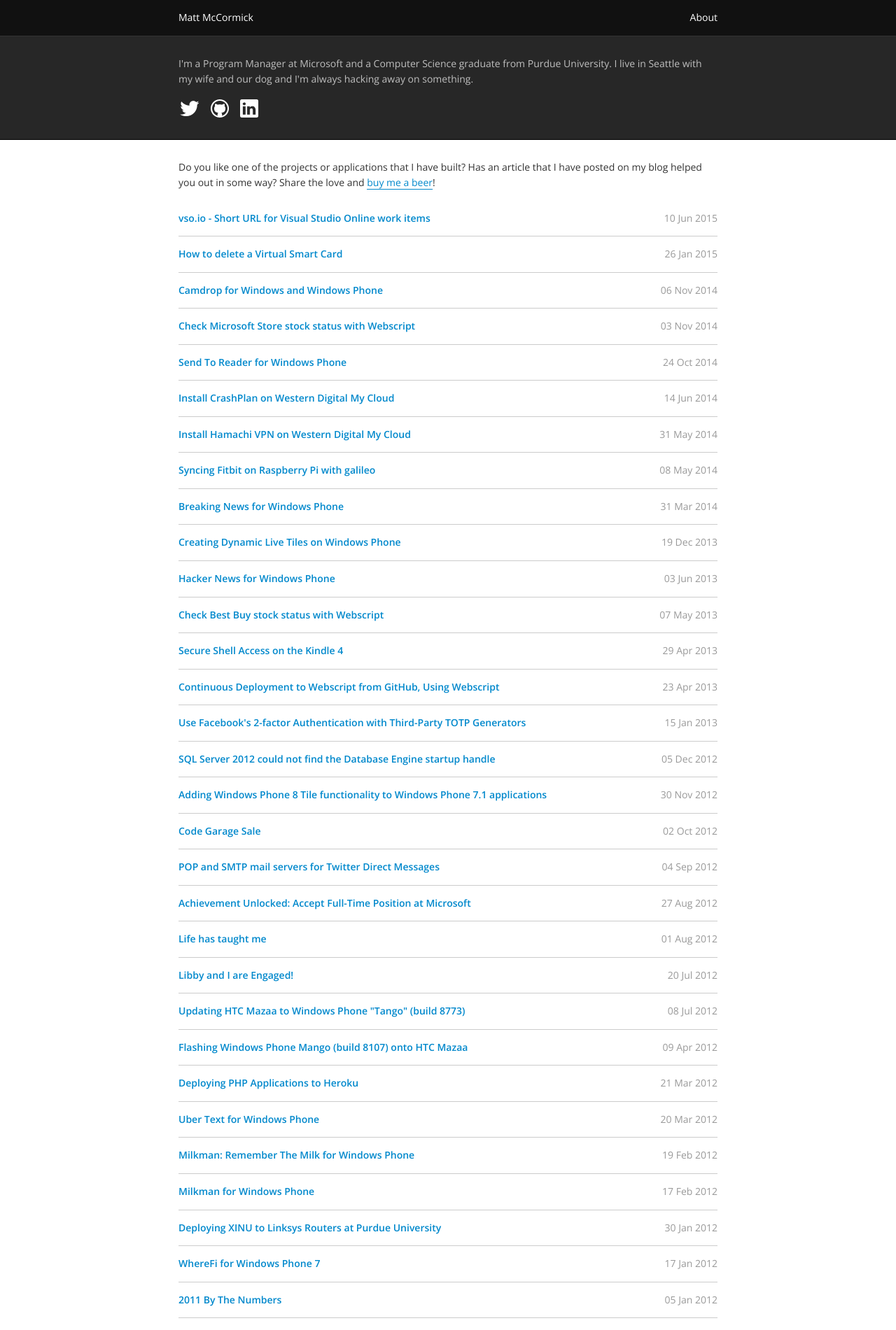
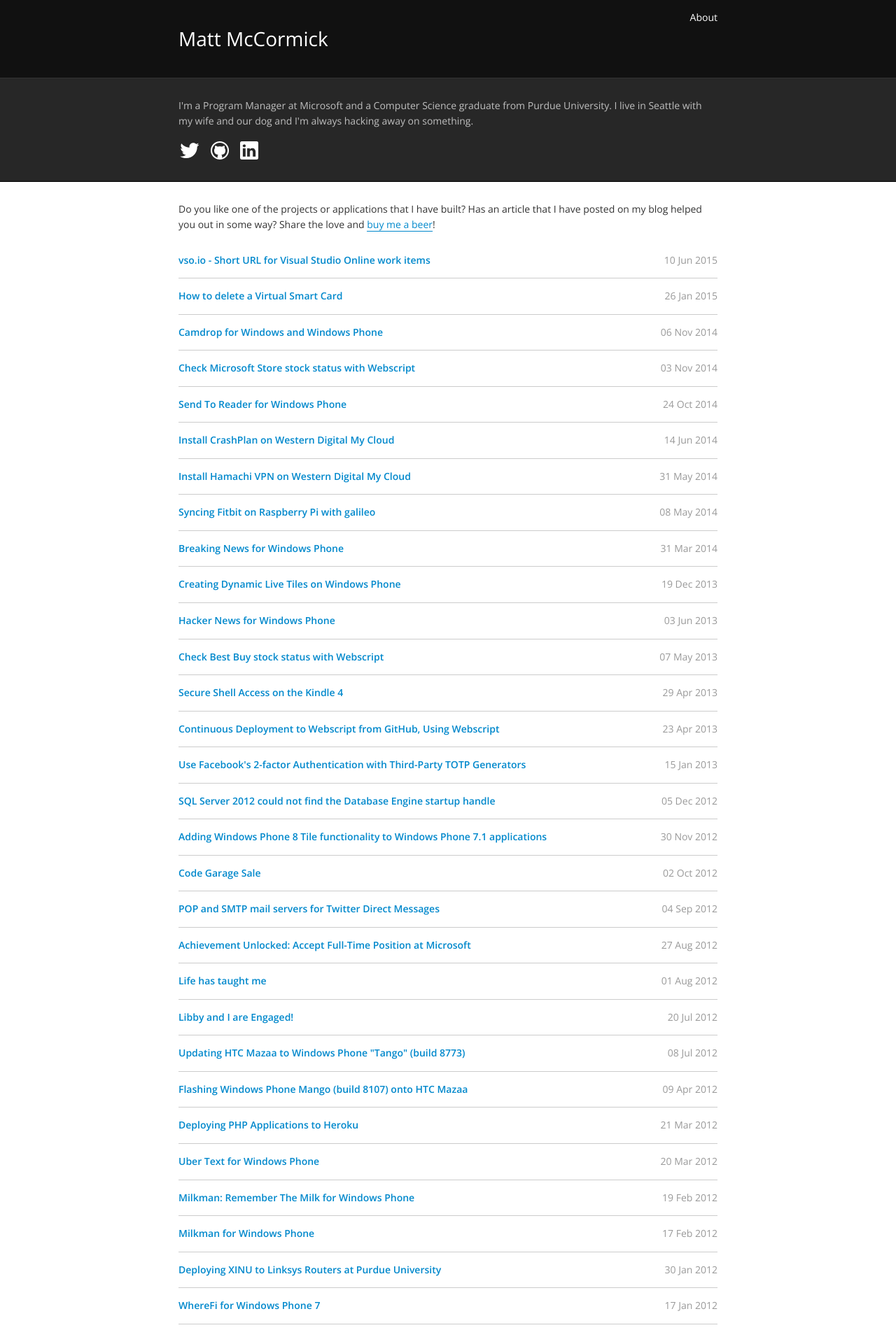
Before and after one commit to mbmccormick/mbmccormick.github.io, a Jekyll site: the page built from index.md, in a window 1280 px wide. Shown: the top 1901 px of the page at 70% size. Built offline with Jekyll 4.4.1, drawn with Linux system fonts in a browser that asks for light colours.

Commit message:
Modifying header for better SEO.

```diff
--- a/_layouts/default.html
+++ b/_layouts/default.html
@@ -42,7 +42,9 @@
         <header role="banner">
             <div class="content">
                 <a href="/about" role="link">About</a>
-                <a href="/">{{ site.title }}</a>
+                <h1>
+                    <a href="/">{{ site.title }}</a>
+                </h1>
             </div>
         </header>
 
--- a/css/style.css
+++ b/css/style.css
@@ -40,6 +40,12 @@
 h1 {
     font-size: 2em;
     margin: 0.67em 0;
+}
+
+h1 a {
+    font-size: 100%;
+    font-weight: normal;
+    margin: 0;
 }
 
 h2 {
```
